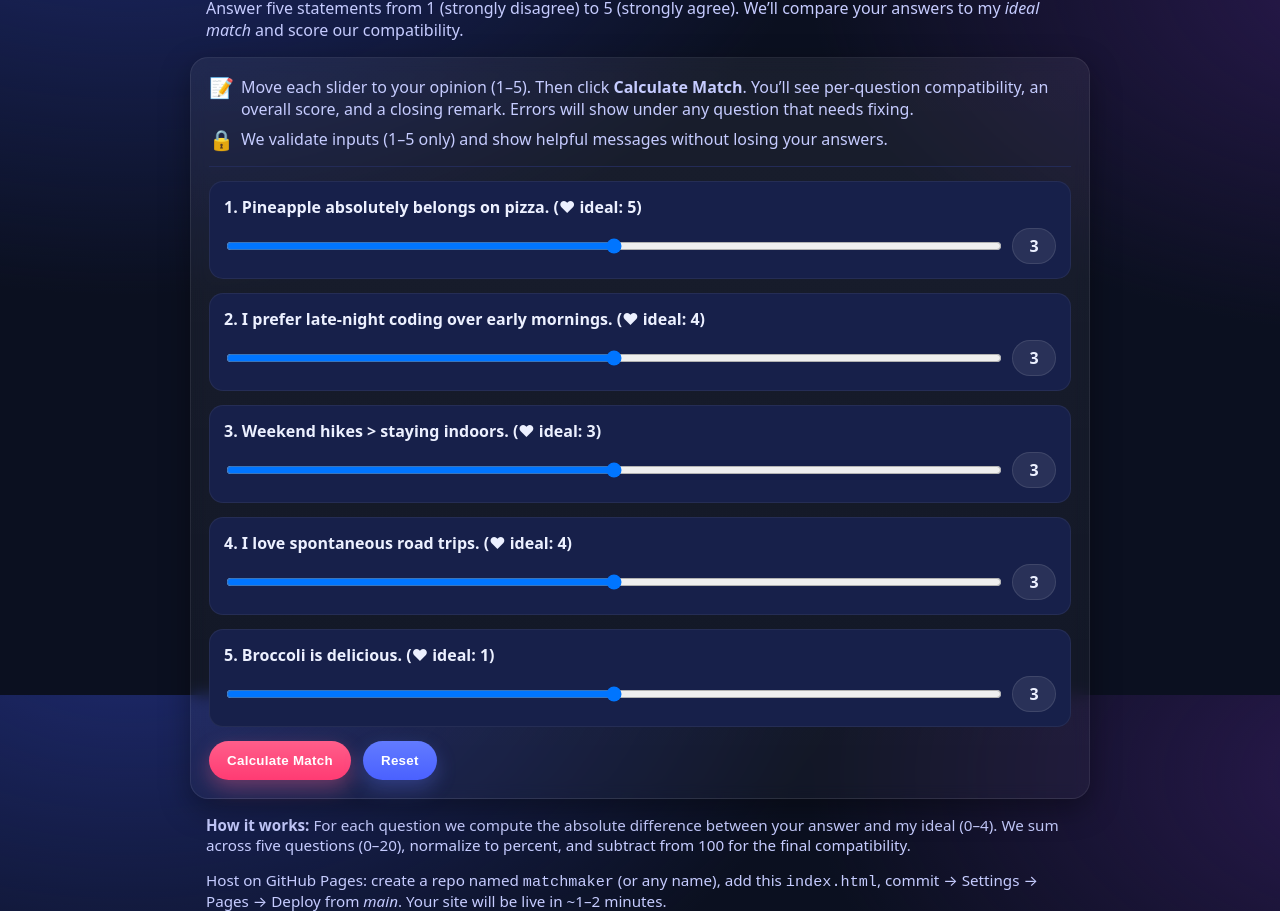
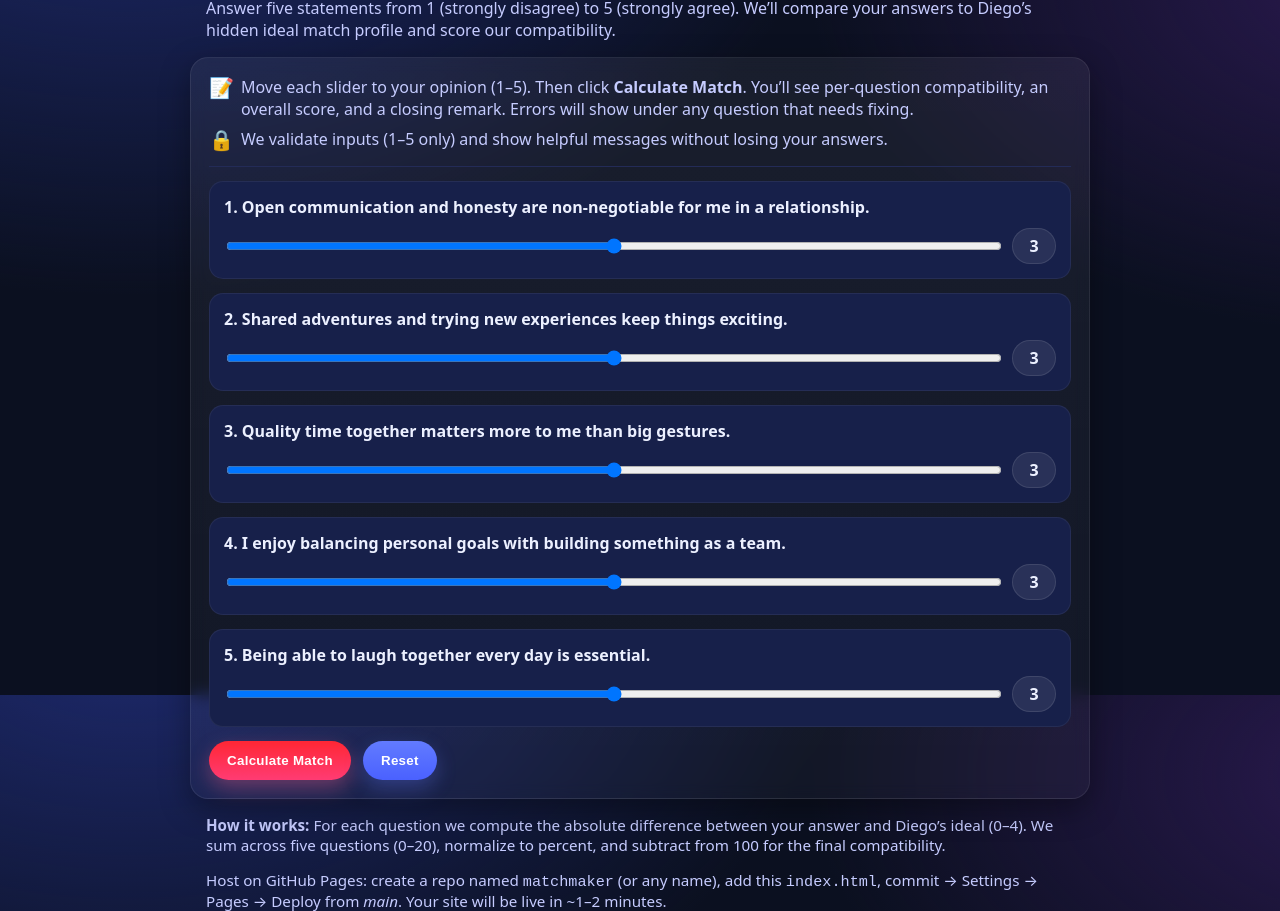
Before and after one commit to daestrada911-dot/Matchmaker, a plain HTML site: page index.html in a window 1280 px wide. Shown: the part 105-1016 px from the top of the page. Drawn offline with Linux system fonts and the light colour scheme.

Commit message:
Update files.

```diff
--- a/index.html
+++ b/index.html
@@ -3,7 +3,7 @@
 <head>
   <meta charset="utf-8" />
   <meta name="viewport" content="width=device-width, initial-scale=1" />
-  <title>❤ Matchmaker for the Web ❤</title>
+  <title>❤ Matchmaker — Diego’s Edition ❤</title>
   <meta name="description" content="A playful compatibility tester that compares your answers to my 'true love' profile.">
   <style>
     /* =============================
@@ -15,8 +15,8 @@
       --bg-2:#17204a;       /* input rows */
       --txt-0:#ecf0ff;      /* primary text */
       --txt-1:#c6ccff;      /* secondary text */
-      --brand:#ff5e8a;      /* pink hearts */
-      --accent:#7cf3ff;     /* cyan accents */
+      --brand:#ff2734;      /* Chicago red */      /* pink hearts */
+      --accent:#6ec6ff;     /* Chicago sky blue */     /* cyan accents */
       --ok:#67e480;         /* success */
       --warn:#ffd166;       /* warning */
       --bad:#ff6b6b;        /* error */
@@ -96,8 +96,8 @@
 </head>
 <body>
   <header>
-    <h1>❤ Matchmaker for the Web</h1>
-    <p class="subtitle">Answer five statements from 1 (strongly disagree) to 5 (strongly agree). We’ll compare your answers to my <em>ideal match</em> and score our compatibility.</p>
+    <h1>❤ Matchmaker: Diego’s Edition</h1>
+    <p class="subtitle">Answer five statements from 1 (strongly disagree) to 5 (strongly agree). We’ll compare your answers to Diego’s hidden ideal match profile and score our compatibility.</p>
   </header>
 
   <main class="card" role="main">
@@ -138,7 +138,7 @@
   </main>
 
   <footer>
-    <p><strong>How it works:</strong> For each question we compute the absolute difference between your answer and my ideal (0–4). We sum across five questions (0–20), normalize to percent, and subtract from 100 for the final compatibility.</p>
+    <p><strong>How it works:</strong> For each question we compute the absolute difference between your answer and Diego’s ideal (0–4). We sum across five questions (0–20), normalize to percent, and subtract from 100 for the final compatibility.</p>
     <p>Host on GitHub Pages: create a repo named <code>matchmaker</code> (or any name), add this <code>index.html</code>, commit → Settings → Pages → Deploy from <em>main</em>. Your site will be live in ~1–2 minutes.</p>
   </footer>
 
@@ -147,17 +147,17 @@
     // CONSTANTS (Req 4)
     // =============================
     const QUESTIONS = [
-      { id: 'q1', text: 'Pineapple absolutely belongs on pizza.', ideal: 5 },
-      { id: 'q2', text: 'I prefer late‑night coding over early mornings.', ideal: 4 },
-      { id: 'q3', text: 'Weekend hikes > staying indoors.', ideal: 3 },
-      { id: 'q4', text: 'I love spontaneous road trips.', ideal: 4 },
-      { id: 'q5', text: 'Broccoli is delicious.', ideal: 1 },
+      { id: 'q1', text: 'Open communication and honesty are non-negotiable for me in a relationship.', ideal: 5 },
+      { id: 'q2', text: 'Shared adventures and trying new experiences keep things exciting.', ideal: 4 },
+      { id: 'q3', text: 'Quality time together matters more to me than big gestures.', ideal: 5 },
+      { id: 'q4', text: 'I enjoy balancing personal goals with building something as a team.', ideal: 4 },
+      { id: 'q5', text: 'Being able to laugh together every day is essential.', ideal: 3 },
     ];
 
     // Thresholds for the closing remark (Req 1/3)
     const THRESHOLDS = Object.freeze({
-      TRUE_LOVE: 85,
-      FRIEND: 60,
+      TRUE_LOVE: 90,
+      FRIEND: 70,
       RUN_AWAY: 0
     });
 
@@ -175,7 +175,7 @@
         wrap.className = 'q';
         wrap.id = `wrap-${q.id}`;
         wrap.innerHTML = `
-          <div class="q-title">${idx+1}. ${q.text} <span aria-hidden="true" title="Ideal answer">(❤ ideal: ${q.ideal})</span></div>
+          <div class="q-title">${idx+1}. ${q.text}</div>
           <div class="controls">
             <input aria-label="${q.text}" type="range" min="1" max="5" step="1" value="3" id="${q.id}" name="${q.id}">
             <span class="value-badge" id="badge-${q.id}">3</span>
@@ -233,9 +233,9 @@
     }
 
     function closingRemark(score){
-      if(score >= THRESHOLDS.TRUE_LOVE) return { text: `TRUE LOVE! ${String.fromCodePoint(0x1F60D)} We\'re cosmic!`, cls: 'love' };
-      if(score >= THRESHOLDS.FRIEND) return { text: `Friends with potential ${String.fromCodePoint(0x1F60A)} Coffee first?`, cls: 'friend' };
-      return { text: `Run away! ${String.fromCodePoint(0x1F3C3)} Maybe we keep this strictly Wi‑Fi.`, cls: 'run' };
+      if(score >= THRESHOLDS.TRUE_LOVE) return { text: `TRUE LOVE! 😍 Espresso + a Chi‑town food crawl to celebrate?`, cls: 'love' };
+      if(score >= THRESHOLDS.FRIEND) return { text: `Friends with potential 🙂 Coffee + a quick build session?`, cls: 'friend' };
+      return { text: `Run away! 🏃 Maybe we keep it to high‑fives and bug reports.`, cls: 'run' };
     }
 
     // =============================
```
Also changed, not shown: 1 other file.
